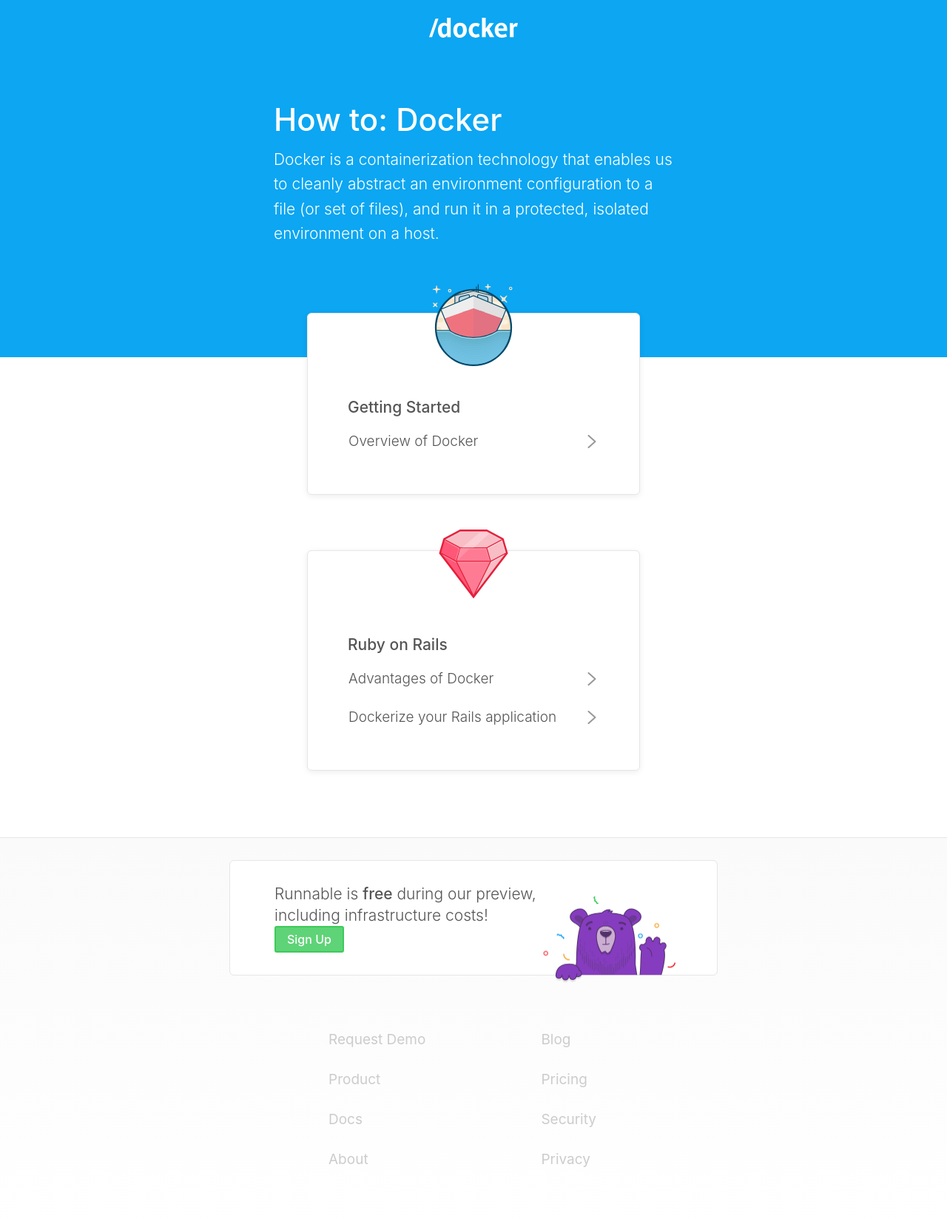
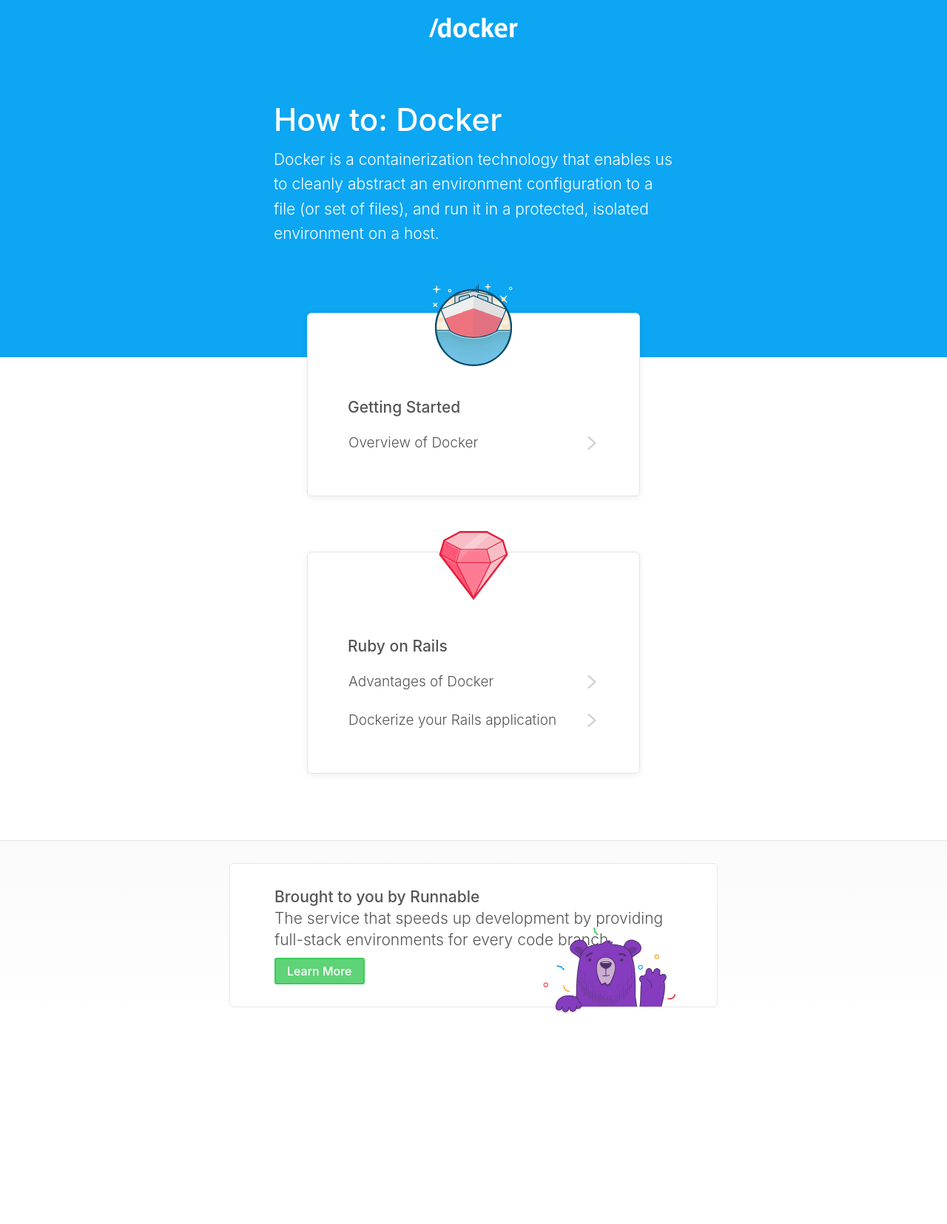
Before and after one commit to Runnable/slash-docker, a Jekyll site: the page built from index.html, in a window 1280 px wide. Shown: the whole page at 74% size. Built offline with Jekyll 4.4.1, drawn with Linux system fonts in a browser that asks for light colours; after the commit the page ends 1392 px from its top, so only the background shows below that.

Commit message:
update footer

```diff
--- a/_includes/footer.html
+++ b/_includes/footer.html
@@ -1,22 +1,9 @@
 <footer class="grid-block vertical footer justify-spaced">
   <a class="sign-up-box grid-block vertical well well-anchor" href="//runnable.com">
     <img class="img" src="images/runnabear-hello.png">
-    <p class="p">Runnable is <strong class="strong">free</strong> during our preview,<br class="hidden-xxxs">
-      including infrastructure costs!
-    <div class="btn btn-sm green">Sign Up</div>
+    <p class="p"><strong class="strong">Brought to you by Runnable</strong>
+      <br> The service that speeds up development by providing full-stack environments for every code branch.
+      <div class="btn btn-sm green">Learn More</div>
+    </p>
   </a>
-  <div class="grid-block link-wrapper">
-    <div class="grid-block vertical align-start">
-      <a href="demo.html" class="btn btn-xs link strong">Request Demo</a>
-      <a href="product.html" class="btn btn-xs link strong">Product</a>
-      <a href="http://support.runnable.io" class="btn btn-xs link strong">Docs</a>
-      <a href="about.html" class="btn btn-xs link strong">About</a>
-    </div>
-    <div class="grid-block vertical align-start">
-      <a href="http://blog.runnable.com" class="btn btn-xs link strong">Blog</a>
-      <a href="http://blog.runnable.com/private/141107158076/tumblr_o43mfmwB671t3hjy4" class="btn btn-xs link strong">Pricing</a>
-      <a href="http://blog.runnable.com/private/141107137076/tumblr_o43mexUxVP1t3hjy4" class="btn btn-xs link strong">Security</a>
-      <a href="privacy.html" class="btn btn-xs link strong">Privacy</a>
-    </div>
-  </div>
 </footer>
--- a/_sass/components/cards.scss
+++ b/_sass/components/cards.scss
@@ -20,7 +20,7 @@
     margin: -120px auto 0;
   }
 
-  .list-item + .list-item {
+  .list-item {
     margin-top: 2px;
   }
 
@@ -45,7 +45,7 @@
   .icons-chevron-right {
     float: right;
     height: 18px;
-    opacity: .6;
+    opacity: .3;
     width: 18px;
   }
 }
--- a/_sass/landing/footer.scss
+++ b/_sass/landing/footer.scss
@@ -4,8 +4,12 @@
   border-top: 1px solid $gray-lighter;
   margin: 0 auto;
   overflow: visible;
-  padding-top: 30px;
+  padding: 30px 0;
   position: relative;
+
+  .well-anchor .p {
+    margin-bottom: 9px;
+  }
 
   .link-wrapper {
     padding: 60px 30px 60px 0;
```
Also changed, not shown: images/nodejs.svg (added).
